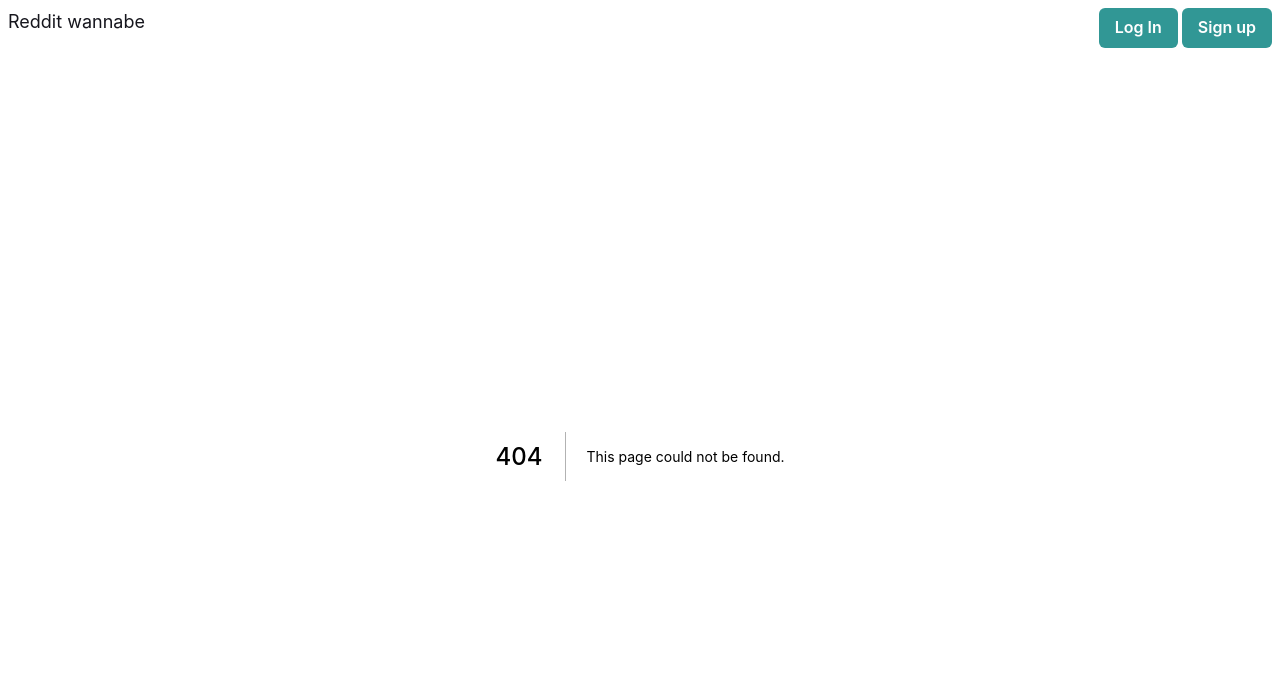
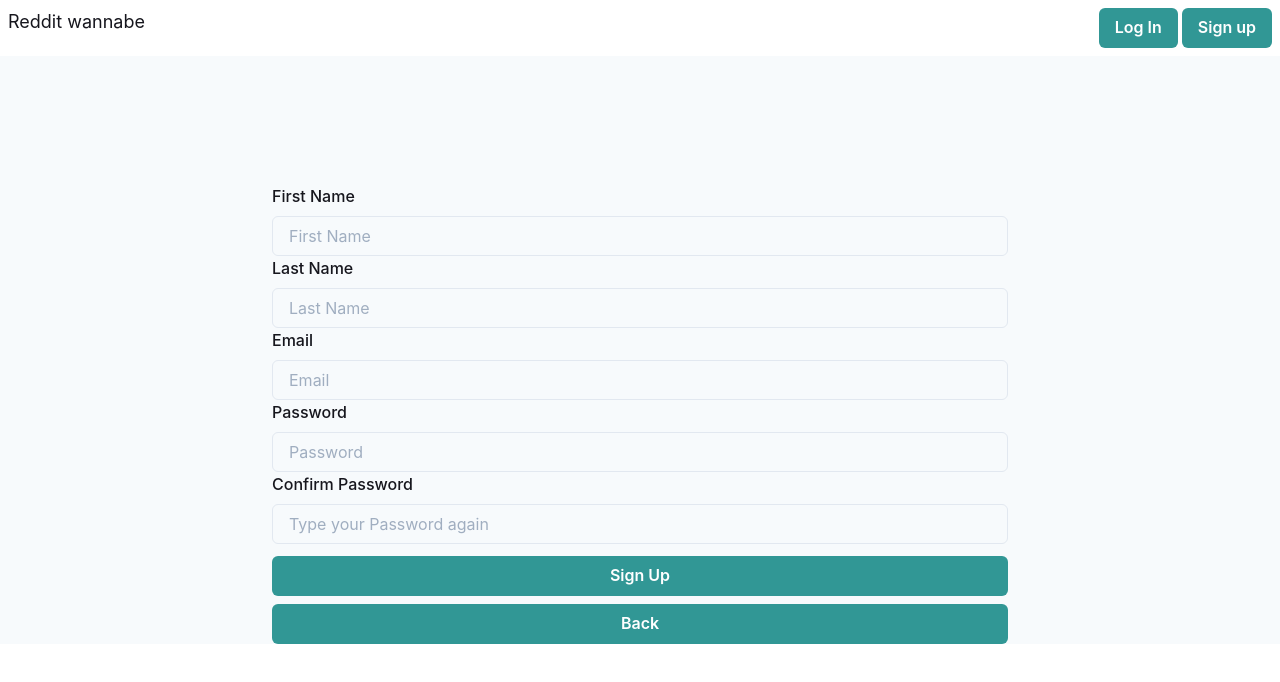
Before and after one commit to JoaoSousaJS/reddit-wannabe-microservice, a Next.js app in the folder client/: page /auth/signup in a window 1280 px wide. Before the commit this address had no page. Shown: the top 682 px of the page. Built offline with nearby package versions, Linux system fonts and the light colour scheme.

Commit message:
feat: add signup page

```diff
--- /dev/null
+++ b/client/src/pages/auth/signup.tsx
@@ -0,0 +1,15 @@
+import { Container } from 'components/Container'
+import { Main } from 'components/Main'
+import { SignUp } from 'components/SignUp'
+
+const signup = () => {
+  return (
+    <Container height="100%">
+      <Main>
+        <SignUp />
+      </Main>
+    </Container>
+  )
+}
+
+export default signup
```
